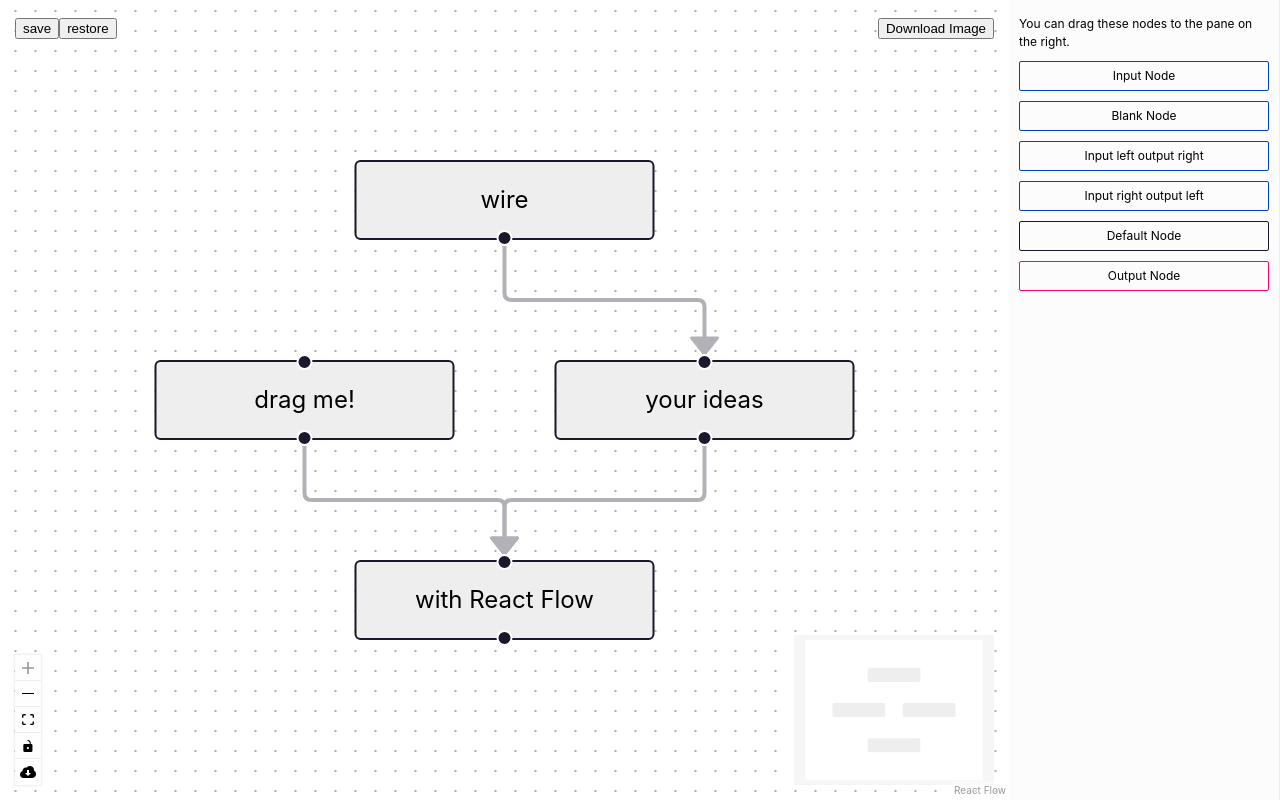
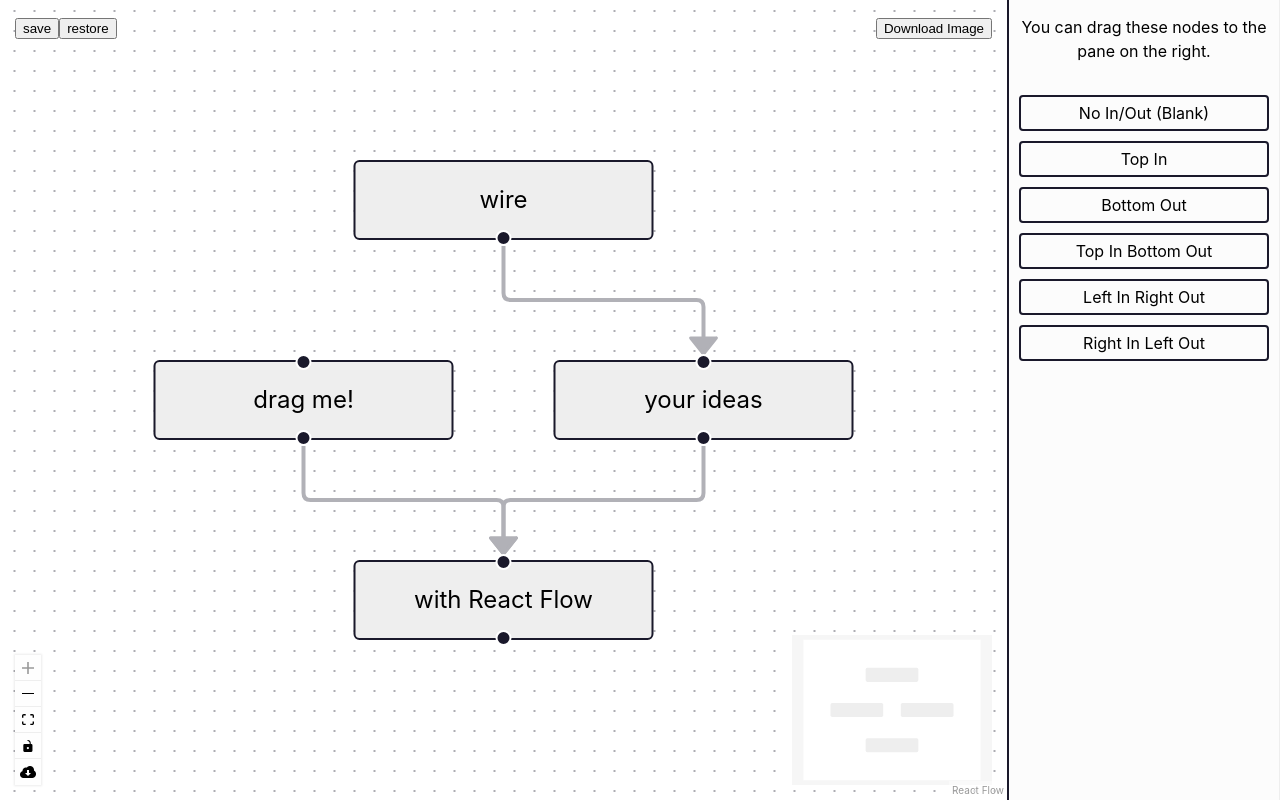
Before and after one commit to stassribnyi/test, a React (Vite) app: page / in a window 1280 px wide. Built offline with nearby package versions, Linux system fonts and the light colour scheme.

Commit message:
Remove not used nodes

```diff
--- a/src/App.tsx
+++ b/src/App.tsx
@@ -1,4 +1,4 @@
-import { useCallback, useRef, useState } from 'react';
+import { useCallback, useRef, useState } from "react";
 import {
   ReactFlow,
   Background,
@@ -18,33 +18,30 @@ import {
   ReactFlowInstance,
   EdgeTypes,
   Edge,
-  ControlButton
-} from '@xyflow/react';
+  ControlButton,
+} from "@xyflow/react";
 
+import "@xyflow/react/dist/style.css";
 
+import downloadIcon from "../public/download icon.jpg";
 
-import '@xyflow/react/dist/style.css';
+import { DEFAULT_SIZE, initialNodes, nodeTypes } from "./nodes";
+import { initialEdges, edgeTypes, DEFAULT_EDGE } from "./edges";
 
-import downloadIcon from '../public/download icon.jpg'
-
-import { DEFAULT_SIZE, initialNodes, nodeTypes } from './nodes';
-import { initialEdges, edgeTypes, DEFAULT_EDGE } from './edges';
-
-import ContextMenu from './ContextMenu';
-import SideBar from './SideBar';
-import { DnDProvider, useDnD } from './DnDContext';
-import { AppNode } from './nodes/types';
-import DownloadButton from './DownloadButton';
-import { toPng } from 'html-to-image';
-
+import ContextMenu from "./ContextMenu";
+import SideBar from "./SideBar";
+import { DnDProvider, useDnD } from "./DnDContext";
+import { AppNode } from "./nodes/types";
+import DownloadButton from "./DownloadButton";
+import { toPng } from "html-to-image";
 
 function export2txt(data: object) {
-
-
   const a = document.createElement("a");
-  a.href = URL.createObjectURL(new Blob([JSON.stringify(data, null, 2)], {
-    type: "text/plain"
-  }));
+  a.href = URL.createObjectURL(
+    new Blob([JSON.stringify(data, null, 2)], {
+      type: "text/plain",
+    })
+  );
   a.setAttribute("download", "diagram.json");
   document.body.appendChild(a);
   a.click();
@@ -55,12 +52,43 @@ let fileHandle;
 async function fileOpen() {
   [fileHandle] = await window.showOpenFilePicker();
   const file = await fileHandle.getFile();
-  return file.text()
+  return file.text();
 }
 
-const flowKey = 'example-flow';
+const flowKey = "example-flow";
 let id = 0;
 const getId = () => `dndnode_${id++}`;
+
+function ExportToPNGButton({
+  exportTarget,
+}: {
+  exportTarget?: HTMLDivElement | null;
+}) {
+  return (
+    <ControlButton
+      onClick={() => {
+        if (!exportTarget) {
+          return;
+        }
+
+        toPng(exportTarget, {
+          filter: (node) =>
+            !(
+              node?.classList?.contains("react-flow__minimap") ||
+              node?.classList?.contains("react-flow__controls")
+            ),
+        }).then((dataUrl) => {
+          const a = document.createElement("a");
+          a.setAttribute("download", "reactflow.png");
+          a.setAttribute("href", dataUrl);
+          a.click();
+        });
+      }}
+    >
+      <img src={downloadIcon} alt="Export" width="16px" height="16px" />
+    </ControlButton>
+  );
+}
 
 function DnDFlow() {
   const [nodes, setNodes, onNodesChange] = useNodesState<AppNode>(initialNodes);
@@ -70,22 +98,21 @@ function DnDFlow() {
   const reactFlowWrapper = useRef<HTMLDivElement>(null);
   const ref = useRef<HTMLDivElement>(null);
 
-
   const [menu, setMenu] = useState<{
-    id: number
-    top?: number | boolean
-    left?: number | boolean
-    right?: number | boolean
-    bottom?: number | boolean
+    id: number;
+    top?: number | boolean;
+    left?: number | boolean;
+    right?: number | boolean;
+    bottom?: number | boolean;
   } | null>(null);
 
-
   const onConnect: OnConnect = useCallback(
-    (connection) => setEdges((edges) => addEdge({ ...connection, ...DEFAULT_EDGE }, edges)),
+    (connection) =>
+      setEdges((edges) => addEdge({ ...connection, ...DEFAULT_EDGE }, edges)),
     [setEdges]
   );
 
-  const onNodeContextMenu: ReactFlowProps['onNodeContextMenu'] = useCallback(
+  const onNodeContextMenu: ReactFlowProps["onNodeContextMenu"] = useCallback(
     (event: React.MouseEvent, node: NodeType) => {
       // Prevent native context menu from showing
       event.preventDefault();
@@ -94,45 +121,54 @@ function DnDFlow() {
       // doesn't get positioned off-screen.
       const pane = ref.current?.getBoundingClientRect();
       if (!pane) {
-        return
+        return;
       }
 
       console.log(event.clientX, event.clientY);
-
 
       setMenu({
         id: node.id as any,
         top: event.clientY < pane.height - 200 ? event.clientY : false,
         left: event.clientX < pane.width - 200 ? event.clientX : false,
-        right: event.clientX >= pane.width - 200 ? pane.width - event.clientX : false,
+        right:
+          event.clientX >= pane.width - 200
+            ? pane.width - event.clientX
+            : false,
         bottom:
-          event.clientY >= pane.height - 200 ? pane.height - event.clientY : false,
+          event.clientY >= pane.height - 200
+            ? pane.height - event.clientY
+            : false,
       });
     },
-    [setMenu],
+    [setMenu]
   );
 
   // Close the context menu if it's open whenever the window is clicked.
   const onPaneClick = useCallback(() => {
-    setMenu(null)
-    setNodes(old => old.map(item => {
-      return ({
-        ...item,
-        data: { ...item.data, edit: false },
-        style: { ...item.style, width: item.measured?.width || item.style?.width, height: item.measured?.height || item.style?.height }
+    setMenu(null);
+    setNodes((old) =>
+      old.map((item) => {
+        return {
+          ...item,
+          data: { ...item.data, edit: false },
+          style: {
+            ...item.style,
+            width: item.measured?.width || item.style?.width,
+            height: item.measured?.height || item.style?.height,
+          },
+        };
       })
-
-    }))
+    );
   }, [setMenu, setNodes]);
   const onDragOver = useCallback((event: React.DragEvent) => {
     event.preventDefault();
-    event.dataTransfer.dropEffect = 'move';
+    event.dataTransfer.dropEffect = "move";
   }, []);
 
   const onDrop = useCallback(
     (event: React.DragEvent) => {
       event.preventDefault();
-      const variant = event.dataTransfer.getData('text/plain')
+      const variant = event.dataTransfer.getData("text/plain");
 
       // check if the dropped element is valid
       if (!type) {
@@ -150,27 +186,27 @@ function DnDFlow() {
         id: getId(),
         type,
         position,
-        data: { label: `${type} node`, variant },
+        data: { label: `${variant} node`, variant },
         style: {
-          ...DEFAULT_SIZE
-
-        }
+          ...DEFAULT_SIZE,
+        },
       };
 
       setNodes((nds) => nds.concat(newNode));
     },
-    [screenToFlowPosition, type],
+    [screenToFlowPosition, type]
   );
 
-
-
-  const [rfInstance, setRfInstance] = useState<ReactFlowInstance<AppNode, Edge> | null>(null);
+  const [rfInstance, setRfInstance] = useState<ReactFlowInstance<
+    AppNode,
+    Edge
+  > | null>(null);
   const onSave = useCallback(() => {
     if (rfInstance) {
       const flow = rfInstance.toObject();
       localStorage.setItem(flowKey, JSON.stringify(flow));
 
-      export2txt(flow)
+      export2txt(flow);
     }
   }, [rfInstance]);
 
@@ -184,7 +220,7 @@ function DnDFlow() {
         setEdges(flow.edges || []);
         setViewport({ x, y, zoom });
       }
-    })
+    });
     // const restoreFlow = async () => {
     //   const flow = JSON.parse(localStorage.getItem(flowKey) as any);
 
@@ -199,28 +235,20 @@ function DnDFlow() {
     // restoreFlow();
   }, [setNodes, setViewport]);
 
-  const onNodeClick: ReactFlowProps['onNodeClick'] = (_, node) => {
+  const onNodeDoubleClick: ReactFlowProps["onNodeDoubleClick"] = (_, node) => {
     setNodes((nds) =>
       nds.map((item) => {
         if (node.data.edit) {
-          return item
-        }
-
-        if (item.id === node.id) {
-          return {
-            ...item,
-            data: { ...item.data, edit: true }
-          };
+          return item;
         }
 
         return {
           ...item,
-          data: { ...item.data, edit: false }
+          data: { ...item.data, edit: item.id === node.id },
         };
-      }),
+      })
     );
-  }
-
+  };
 
   return (
     <div className="dndflow">
@@ -234,7 +262,7 @@ function DnDFlow() {
           edgeTypes={edgeTypes}
           onEdgesChange={onEdgesChange}
           onInit={setRfInstance}
-          onNodeClick={onNodeClick}
+          onNodeDoubleClick={onNodeDoubleClick}
           onConnect={onConnect}
           onPaneClick={onPaneClick}
           onNodeContextMenu={onNodeContextMenu}
@@ -249,23 +277,8 @@ function DnDFlow() {
         >
           <Background gap={10} />
           <MiniMap />
-          <Controls >
-            <ControlButton onClick={() => {
-              if (ref.current === null) return
-              toPng(ref.current, {
-                filter: node => !(
-                  node?.classList?.contains('react-flow__minimap') ||
-                  node?.classList?.contains('react-flow__controls')
-                ),
-              }).then(dataUrl => {
-                const a = document.createElement('a');
-                a.setAttribute('download', 'reactflow.png');
-                a.setAttribute('href', dataUrl);
-                a.click();
-              });
-            }}>
-              <img src={downloadIcon} alt="Export" width="16px" height="16px" />
-            </ControlButton>
+          <Controls>
+            <ExportToPNGButton exportTarget={ref.current} />
           </Controls>
           {menu && <ContextMenu onClick={onPaneClick} {...menu} />}
           <DownloadButton />
@@ -281,7 +294,6 @@ function DnDFlow() {
   );
 }
 
-
 export default () => (
   <ReactFlowProvider>
     <DnDProvider>
--- a/src/SideBar.jsx
+++ b/src/SideBar.jsx
@@ -1,36 +1,39 @@
-import React from 'react';
-import { useDnD } from './DnDContext';
+import React from "react";
+import { useDnD } from "./DnDContext";
+
+const VARIANTS = [
+  { variant: "blank", label: "No In/Out (Blank)" },
+  { variant: "top", label: "Top In" },
+  { variant: "bottom", label: "Bottom Out" },
+  { variant: "top-bottom", label: "Top In Bottom Out" },
+  { variant: "left-right", label: "Left In Right Out" },
+  { variant: "right-left", label: "Right In Left Out" },
+];
 
 export default () => {
   const [_, setType] = useDnD();
 
-  const onDragStart = (event, nodeType, variant) => {
-    setType(nodeType);
-    event.dataTransfer.effectAllowed = 'move';
+  const onDragStart = (event, variant) => {
+    setType("universal-node");
+    event.dataTransfer.effectAllowed = "move";
     event.dataTransfer.setData("text/plain", variant);
   };
 
   return (
     <aside>
-      <div className="description">You can drag these nodes to the pane on the right.</div>
-      <div className="dndnode input" onDragStart={(event) => onDragStart(event, 'universal-node', 'top')} draggable>
-        Input Node
+      <div className="description">
+        You can drag these nodes to the pane on the right.
       </div>
-      <div className="dndnode input" onDragStart={(event) => onDragStart(event, 'universal-node')} draggable>
-        Blank Node
-      </div>
-      <div className="dndnode input" onDragStart={(event) => onDragStart(event, 'universal-node', 'left-right')} draggable>
-        Input left output right
-      </div>
-      <div className="dndnode input" onDragStart={(event) => onDragStart(event, 'universal-node', 'right-left')} draggable>
-        Input right output left
-      </div>
-      <div className="dndnode" onDragStart={(event) => onDragStart(event, 'universal-node', 'top-bottom')} draggable>
-        Default Node
-      </div>
-      <div className="dndnode output" onDragStart={(event) => onDragStart(event, 'universal-node', 'bottom')} draggable>
-        Output Node
-      </div>
+      {VARIANTS.map(({ variant, label }) => (
+        <div
+          draggable
+          key={variant}
+          className="dndnode"
+          onDragStart={(event) => onDragStart(event, variant)}
+        >
+          {label}
+        </div>
+      ))}
     </aside>
   );
 };
--- a/src/index.css
+++ b/src/index.css
@@ -10,7 +10,6 @@ body,
   height: 100%;
   margin: 0;
 }
-
 
 
 .context-menu {
@@ -49,30 +48,32 @@ body,
   padding: 15px 10px;
   font-size: 12px;
   background: #fcfcfc;
+  border-left: 2px solid #1a192b;
 }
 
 .dndflow aside .description {
-  margin-bottom: 10px;
+  font-size: 1rem;
+  margin-bottom: 2rem;
+  text-align: center;
 }
 
 .dndflow .dndnode {
-  height: 20px;
+  font-size: 1rem;
+  /* height: 20px; */
   padding: 4px;
-  border: 1px solid #1a192b;
-  border-radius: 2px;
+  border: 2px solid #1a192b;
+  border-radius: 4px;
   margin-bottom: 10px;
   display: flex;
   justify-content: center;
   align-items: center;
   cursor: grab;
+  transition: all 0.3s;
 }
 
-.dndflow .dndnode.input {
-  border-color: #0041d0;
-}
 
-.dndflow .dndnode.output {
-  border-color: #ff0072;
+.dndflow .dndnode:hover {
+  background-color: #c8f7d1;
 }
 
 .dndflow .reactflow-wrapper {
--- a/src/nodes/ResizableNode.tsx
+++ /dev/null
@@ -1,35 +0,0 @@
-import { memo, useState } from 'react';
-import { Handle, Position, NodeResizer, NodeProps, useNodes, useReactFlow } from '@xyflow/react';
-import { type ResizableNode } from './types'
-import { DEFAULT_SIZE } from './index';
-
-const SPACING = 4
-
-export default memo(function ResizableNode({ data, id }: NodeProps<ResizableNode>) {
-    const nodes = useNodes()
-    const current = nodes.find(x => x.id === id)
-    const [size, setSize] = useState(current ? { ...DEFAULT_SIZE, ...current.style } : DEFAULT_SIZE)
-    const { updateNodeData } = useReactFlow();
-
-    return (
-        <>
-            <NodeResizer handleStyle={{ borderRadius: '50%' }} minWidth={30} minHeight={30} onResize={(e, params) => {
-
-                setSize((old) => ({ ...old, width: params.width, height: params.height }))
-            }} />
-            <Handle type='source' isConnectableStart isConnectableEnd position={Position.Top} style={{ opacity: 0 }} />
-            <Handle type='source'  isConnectableStart isConnectableEnd position={Position.Left} style={{ opacity: 0 }} />
-            <div style={{ backgroundColor: 'initial' }}>
-                <textarea value={data.label} onChange={(evt) => updateNodeData(id, { label: evt.target.value })}
-                    style={{
-                        display: 'block',
-                        boxSizing: 'border-box',
-                        resize: 'none',
-                        width: parseFloat(`${size.width}`) - SPACING, height: parseFloat(`${size.height}`) - SPACING
-                    }} />
-            </div>
-            <Handle  type='source'  isConnectableStart isConnectableEnd position={Position.Bottom} style={{ opacity: 0 }} />
-            <Handle  type='source'  isConnectableStart isConnectableEnd position={Position.Right} style={{ opacity: 0 }} />
-        </>
-    );
-});
--- a/src/nodes/index.ts
+++ b/src/nodes/index.ts
@@ -1,10 +1,7 @@
 import type { NodeTypes } from '@xyflow/react';
 
 import { AppNode } from './types';
-import ResizableNode from './ResizableNode';
-import BlankNode from './BlankNode';
 import InputLeftOutputRightNode from './UniversalNode';
-import InputRightOutputLeftNode from './InputRightOutputLeftNode';
 
 export const DEFAULT_SIZE = {
   width: 150,
@@ -56,9 +53,6 @@ export const initialNodes: AppNode[] = [
 ];
 
 export const nodeTypes = {
-  'resizable-node': ResizableNode,
-  'blank-node': BlankNode,
   'universal-node': InputLeftOutputRightNode,
-  'input-right-output-left-node': InputRightOutputLeftNode
   // Add any of your custom nodes here!
 } satisfies NodeTypes;
```
Also changed, not shown: src/nodes/BlankNode.tsx (deleted, +0 -11 lines), src/nodes/InputRightOutputLeftNode.tsx (deleted, +0 -13 lines), src/nodes/types.ts (+2 -28 lines).
